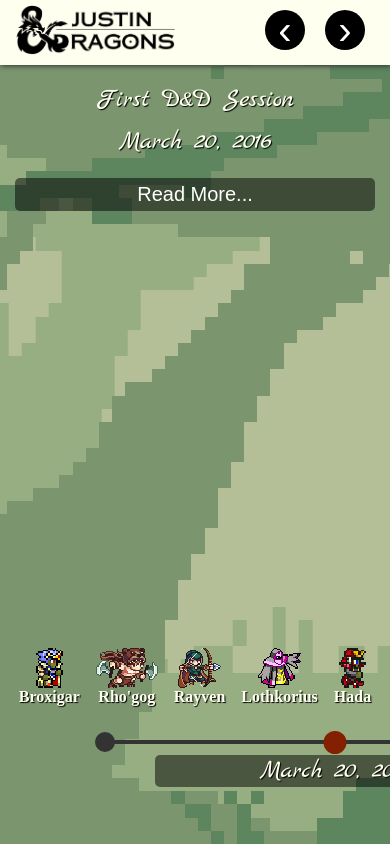
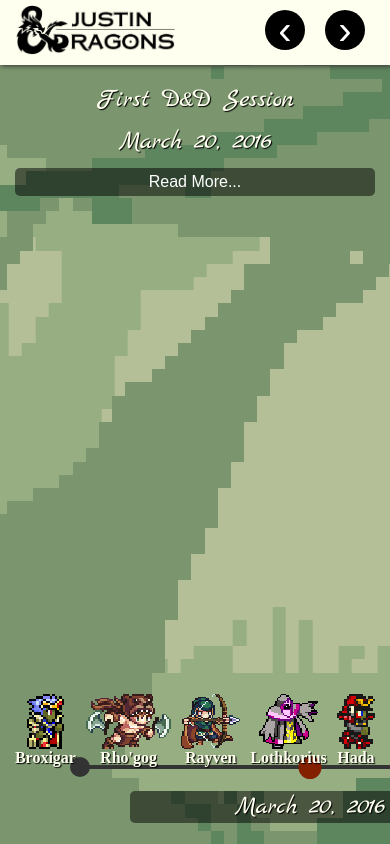
Before and after one commit to glitchwolfe/justin-and-dragons, a React (Create React App) app: page / in a window 390 px wide. Built offline with nearby package versions, Linux system fonts and the light colour scheme.

Commit message:
More mobile tweaks. Flip sprites when scrolling left.

```diff
--- a/src/components/App/App.js
+++ b/src/components/App/App.js
@@ -18,10 +18,18 @@ class App extends Component {
 
   // When scrolling, update the active event and trigger the party walking animation
   handleScroll = () => {
-    this.lastScrollX = window.scrollX;
+
+    let isScrollingLeft = this.lastScrollX > document.getElementById("parallax").scrollLeft;
+    this.lastScrollX = document.getElementById("parallax").scrollLeft;
+
     window.requestAnimationFrame(() => {
       this.determineActiveEvent();
-      this.refs.party.triggerWalkingAnimation();
+
+      if(isScrollingLeft)
+        this.refs.party.triggerWalkingAnimation(true);
+      else
+        this.refs.party.triggerWalkingAnimation(false);
+
     });
   };
 
@@ -46,9 +54,8 @@ class App extends Component {
       let eventPosition = element.getBoundingClientRect().left;
       let eventSize     = element.clientWidth / 2;
 
-      console.log(eventSize)
-
-      if(element && eventPosition >= -eventSize && eventPosition <= eventSize){ // Max range is equal to the width of every event element
+      // If scroll X position is within eventSize * 2 of the left side of the screen
+      if(element && eventPosition >= -eventSize && eventPosition <= eventSize){
         let currentEvent = this.refs.timeline.getEvent(i);
             currentEvent.index = i;
 
@@ -115,7 +122,7 @@ class App extends Component {
   scrollToEvent = (i) => {
     if(i >= 0 && this.timelineEvents[i]){
       document.getElementById('parallax').scrollTo({
-        left:     this.timelineEvents[i].offsetLeft + 100,
+        left:     this.timelineEvents[i].offsetLeft + 75,
         behavior: "smooth"
       });
     }
--- a/src/components/Party/Party.css
+++ b/src/components/Party/Party.css
@@ -1,6 +1,6 @@
 .Party{
   position: fixed;
-  bottom:   8rem;
+  bottom:   4.5rem;
   pointer-events: none;
 }
 
@@ -41,17 +41,9 @@
 }
 
 @media screen and (max-width:700px){
-  .Party{
-    width: 100%;
-  }
-
-  .Party li{
-    margin: 10px 8px;
-  }
-
-  .Party li img{
-    height: 40px;
-  }
+  .Party{ width: 100%; }
+  .Party li{ margin: 5px; }
+  .Party li img{ height: 55px; }
 }
 
 .Party li img,
@@ -60,9 +52,13 @@
   margin:  auto;
 }
 
-#partyList.walking li img{
+#partyList.walking li .sprite{
   animation: walk 0.3s;
   animation-iteration-count: infinite;
+}
+
+#partyList.walking.left li .sprite img{
+  transform: scaleX(-1);
 }
 
 @keyframes walk {
--- a/src/components/Party/Party.js
+++ b/src/components/Party/Party.js
@@ -39,9 +39,14 @@ class Party extends Component {
     }, false);
   };
 
-  triggerWalkingAnimation(){
-    document.getElementById("partyList").classList.add("walking");
-    this.scrollStop(() => { document.getElementById("partyList").classList.remove("walking") });
+  triggerWalkingAnimation(walkingLeft){
+    let partyList = document.getElementById("partyList");
+
+    if(walkingLeft) partyList.classList.add("left")
+    else            partyList.classList.remove("left")
+
+    partyList.classList.add("walking");
+    this.scrollStop(() => { partyList.classList.remove("walking"); });
   }
 
   // Remove "in-party" class to trigger animation, wait, then remove from DOM
@@ -138,7 +143,9 @@ class Party extends Component {
       }
       partyElements.push(
         <li id={member.name} key={i}>
-          <img src={img} alt={member.name} />
+          <div className="sprite">
+            <img src={img} alt={member.name} />
+          </div>
           <p>{member.name}</p>
         </li>
       );
--- a/src/components/Timeline/Timeline.css
+++ b/src/components/Timeline/Timeline.css
@@ -12,7 +12,7 @@
 .Timeline ol {
 	position:   relative;
 	display:    flex;
-	margin:     100px;
+	margin:     75px;
 	height:     4px;
 	background: #333;
 }
@@ -100,7 +100,7 @@ ol li .point {
 #eventDescription .readMore,
 #eventDescription .readLess{
   display: none;
-  font-size: 20px;
+  font-size: 16px;
   background: rgba(0,0,0,0.5);
   border-radius: 5px;
   color: #fff;
@@ -119,7 +119,6 @@ ol li .point {
     box-shadow: none;
     color: #FFFFF0;
     text-shadow: 1px 1px 1px #000;
-    text-align: center;
     font-size: 3rem;
     height: auto;
     bottom: unset;
@@ -169,6 +168,11 @@ ol li .point {
   #eventDescription .readLess{
     display: block;
   }
+
+  #eventDescription .date,
+  #eventDescription .event{
+    text-align: center;
+  }
 }
 
 #eventDescription > * {
@@ -184,7 +188,7 @@ ol li .point {
 }
 
 #eventDescription .date{
-  padding-bottom: 15px;
+  padding-bottom: 5px;
   border-bottom:  1px solid rgb(130,32,0);
 }
 
@@ -201,7 +205,8 @@ ol li .pointDate{
 ol li.active .pointDate{
   background: rgba(0,0,0,0.5);
   border-radius: 5px;
-  margin: 15px;
+  margin-left:  15px;
+  margin-right: 15px;
 }
 ol li.active .point {
   width:      15px;
```
